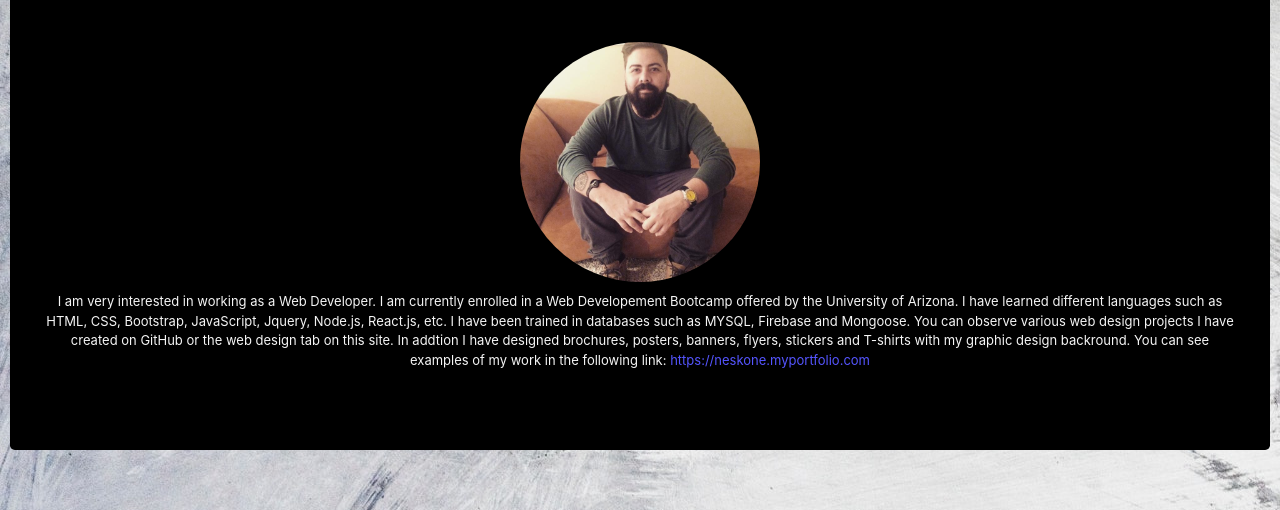
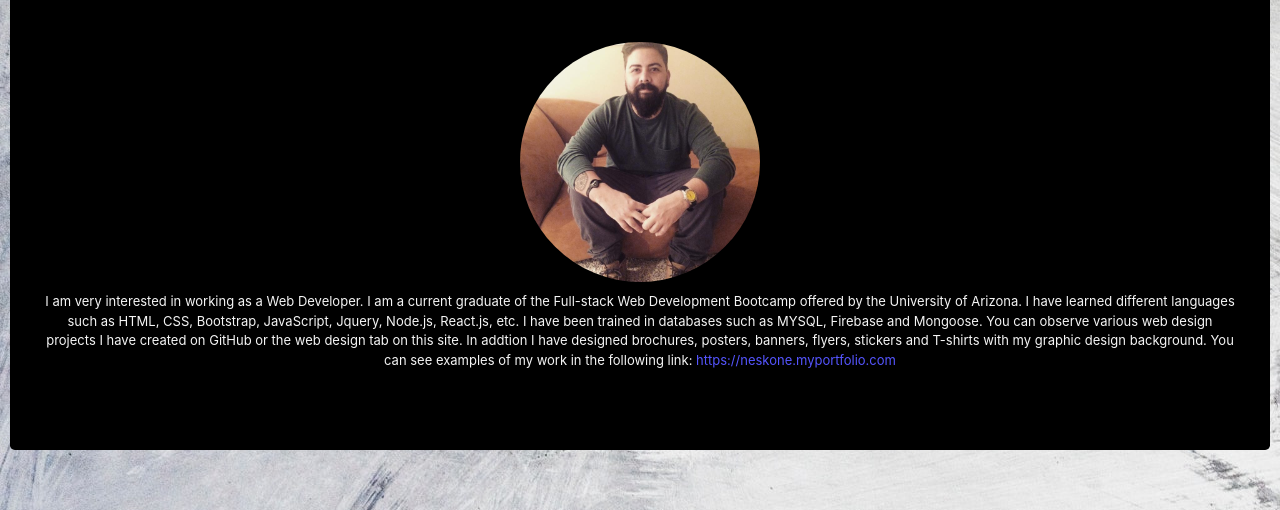
Before and after one commit to neskone1/portfolio2, a plain HTML site: page index.html in a window 1280 px wide. Shown: the part 363-873 px from the top of the page. Drawn offline with nearby package versions, Linux system fonts and the light colour scheme.

Commit message:
changes in bio

```diff
--- a/index.html
+++ b/index.html
@@ -64,12 +64,12 @@
 
 
                     I am very interested in working as a Web Developer.
-                    I am currently enrolled in a Web Developement Bootcamp offered by the University of Arizona.
+                    I am a current graduate of the Full-stack Web Development Bootcamp offered by the University of Arizona.
                     I have learned different languages such as HTML, CSS, Bootstrap, JavaScript, Jquery, Node.js, React.js, etc.
                     I have been trained in databases such as MYSQL, Firebase and Mongoose. You can observe various web design
                     projects I have created on GitHub or the web design tab on this site.
                     In addtion I have designed brochures, posters, banners, flyers, stickers and T-shirts with my graphic design
-                    backround.
+                    background.
                     You can see examples of my work in the following link: <a href="https://neskone.myportfolio.com"
                       style="color:rgb(85, 85, 255)">https://neskone.myportfolio.com</a>
 
```
Also changed, not shown: heroPage.html (+1 -1 lines).
